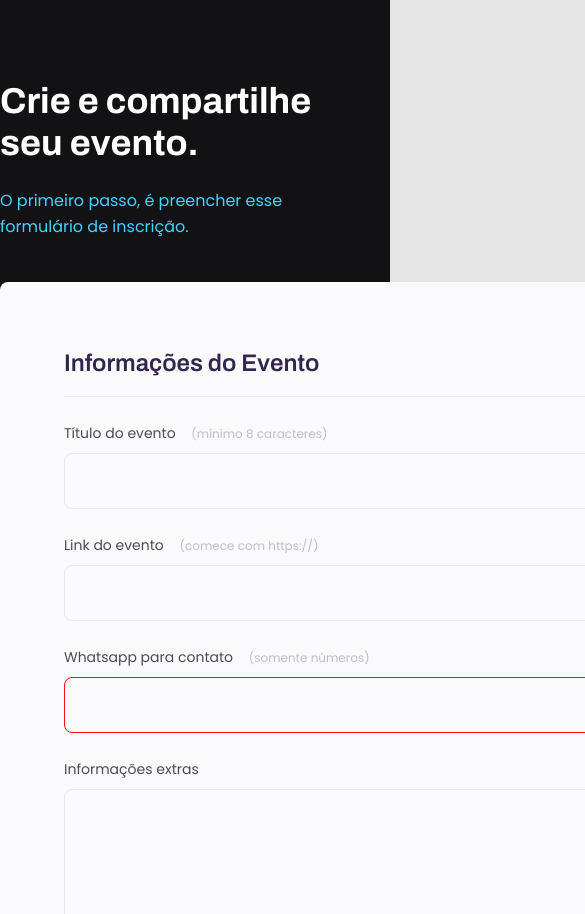
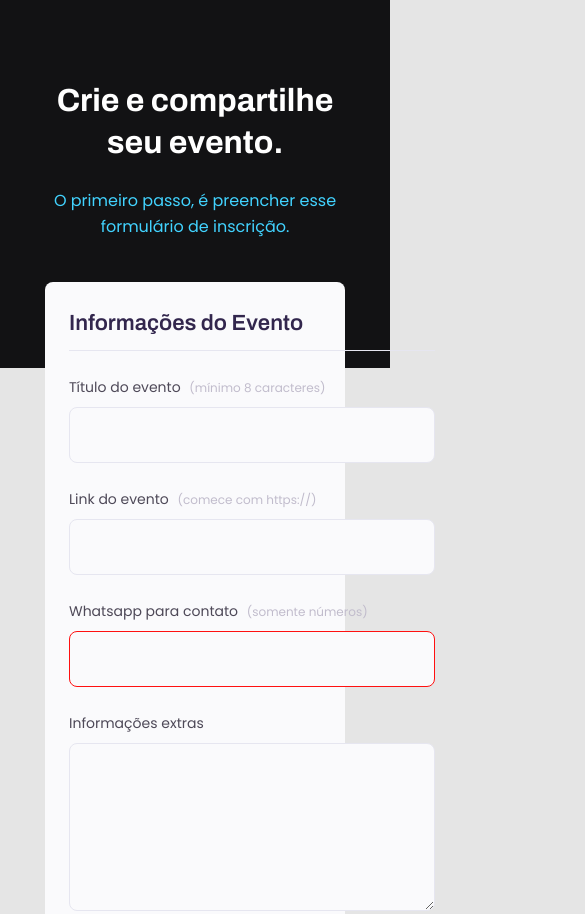
Before and after one commit to rafahitomi/rocketseat-projeto3-formulario-evento, a plain HTML site: page index.html in a window 390 px wide. Shown: the top 914 px of the page, 585 px wide, since content can reach past the window. Drawn offline with Linux system fonts and the light colour scheme.

Commit message:
adiciona media queries

```diff
--- a/style.css
+++ b/style.css
@@ -237,3 +237,43 @@ footer .button {
 footer .button:hover {
   background: #08A04C;
 }
+
+
+/* RESPONSIVIDADE */
+@media (max-width: 900px) {
+  .page {
+    width: 60.0rem;
+  }
+}
+
+@media (max-width: 650px) {
+  .page, .cabecalho {
+    width: 30.0rem;
+  }
+
+  .titulo__cabecalho {
+    font-size: 3.2rem;
+    text-align: center;
+  }
+
+  .texto__cabecalho {
+    text-align: center;
+  }
+
+  form {
+    padding: 2.4rem;
+  }
+
+  legend {
+    font-size: 2.2rem;
+    padding-bottom: 1.0rem;
+  }
+
+  .input__wrapper label span {
+    margin-left: 0.5rem;
+  }
+
+  .col__3 {
+    flex-direction: column;
+  }
+}
```
